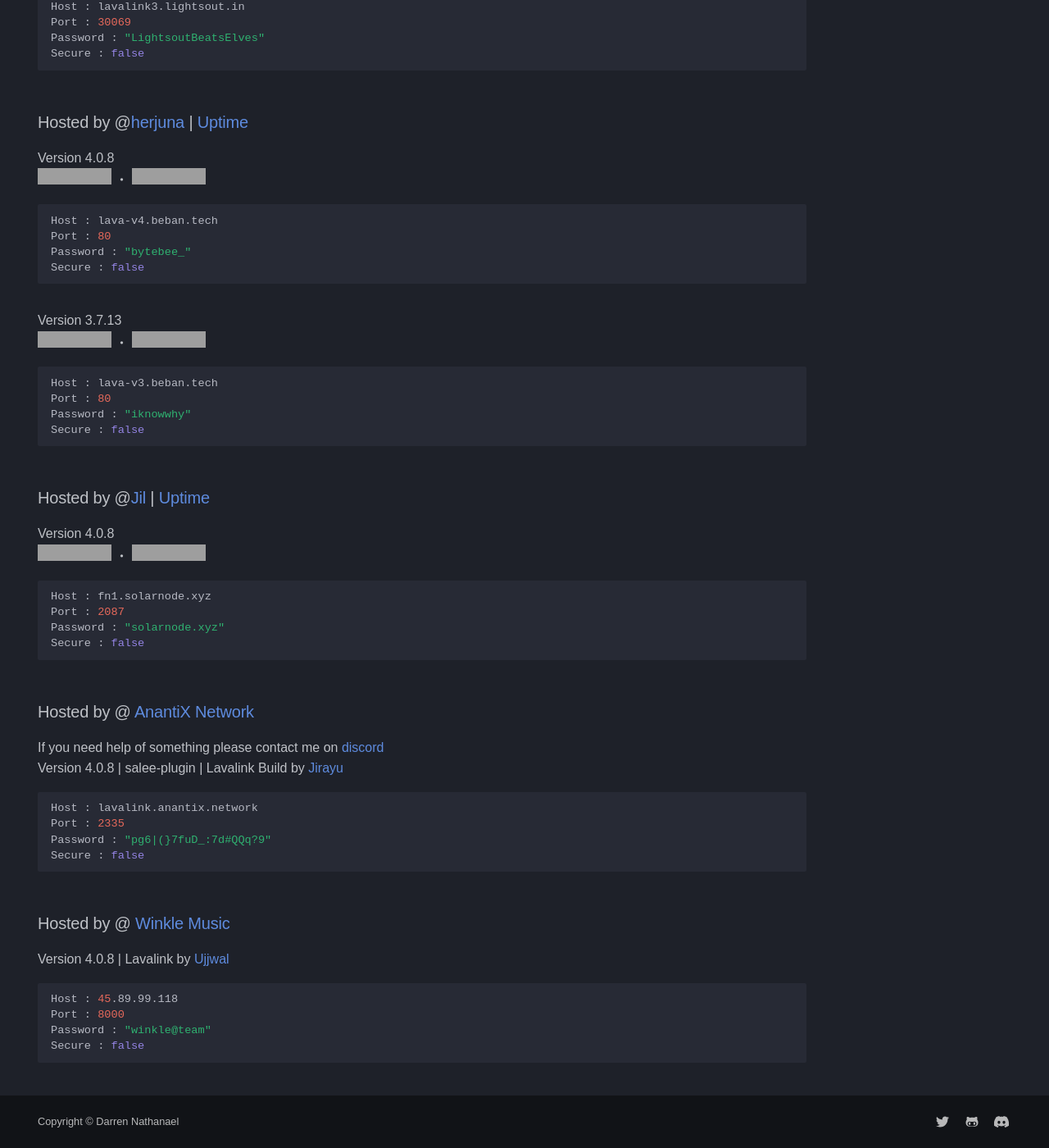
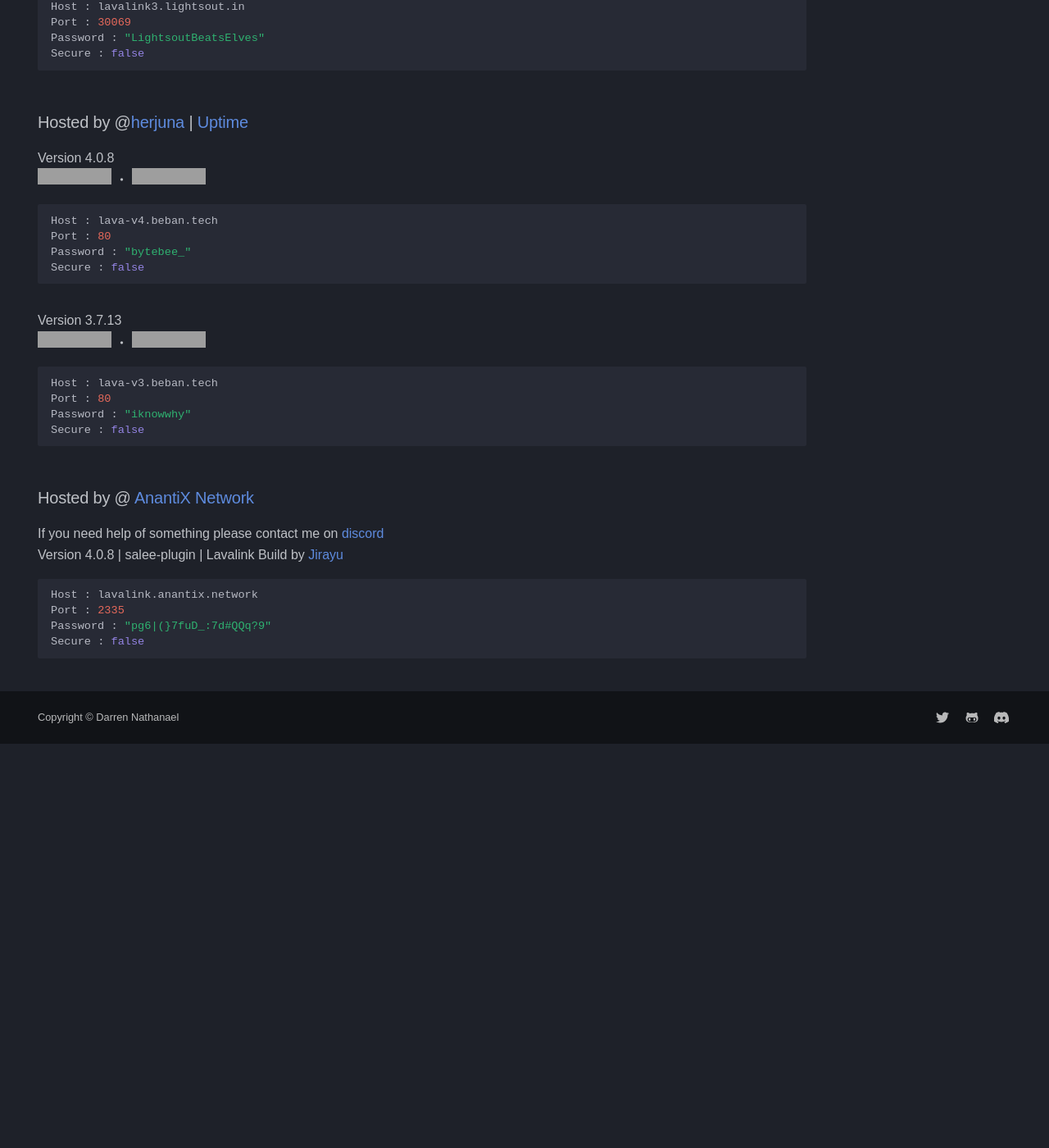
Before and after one commit to DarrenOfficial/lavalink-list, an MkDocs documentation site: the page built from docs/NoSSL/lavalink-without-ssl.md, in a window 1280 px wide and 1400 px high, scrolled down 3996 px. Shown: the whole window at 82% size. Built offline with MkDocs 1.6.1 and Material for MkDocs 9.7.7, drawn with Linux system fonts in a browser that asks for light colours; some web fonts are replaced; comment, search, counter and statistics services are not loaded; a style sheet for code colours, icons or effects is not loaded; after the commit the page ends 4903 px from its top, so only the background shows below that; some of the changed text lies outside the part shown; grey boxes are pictures that could not be loaded.

Commit message:
remove inactive nodes

````diff
--- a/docs/NoSSL/lavalink-without-ssl.md
+++ b/docs/NoSSL/lavalink-without-ssl.md
@@ -195,15 +195,6 @@ Port : 80
 Password : "iknowwhy"
 Secure : false
 ```
-### Hosted by @[Jil](https://discord.gg/52jkqCADEP) | [Uptime](deployments.beban.tech)
-Version 4.0.8 <br />
-![status](https://uptime.beban.tech/api/badge/2/status) ・ ![uptime](https://uptime.beban.tech/api/badge/2/uptime)
-```bash
-Host : fn1.solarnode.xyz
-Port : 2087
-Password : "solarnode.xyz"
-Secure : false
-```
 
 ### Hosted by @ [AnantiX Network](https://github.com/AnantiX)
 If you need help of something please contact me on [discord](https://discord.gg/9GjwHBZCxy) <br />
@@ -214,12 +205,3 @@ Port : 2335
 Password : "pg6|(}7fuD_:7d#QQq?9"
 Secure : false
 ```
-
-### Hosted by @ [Winkle Music](https://discord.gg/winklemusic)
-Version 4.0.8  | Lavalink by [Ujjwal](https://github.com/UjjwalxD)
-```bash
-Host : 45.89.99.118
-Port : 8000
-Password : "winkle@team"
-Secure : false
-```
````
